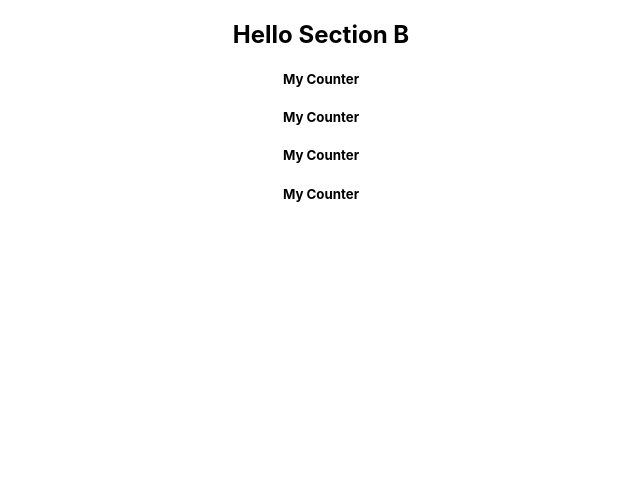
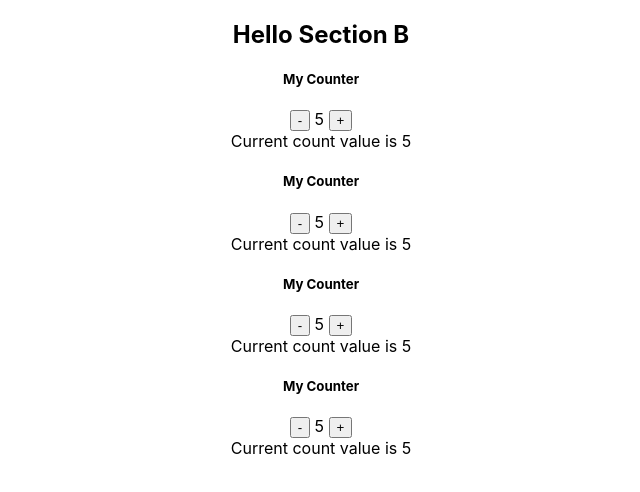
Before and after one commit to RanaMoizHaider/react-practice, a React (Create React App) app: page / in a window 1280 px wide. Shown: the top 492 px of the page, without its empty margins (319-959 px from the left). Built offline with nearby package versions, Linux system fonts and the light colour scheme.

Commit message:
Update Counter.jsx

```diff
--- a/src/components/examples/Counter.jsx
+++ b/src/components/examples/Counter.jsx
@@ -1,9 +1,14 @@
 import React from 'react'
 
 const Counter = () => {
+
+    let count = 5;
     return (
         <div>
             <h5>My Counter</h5>
+            <button>-</button> {count} <button>+</button> <br />
+            Current count value is {count}
+
         </div>
      );
 }
```
